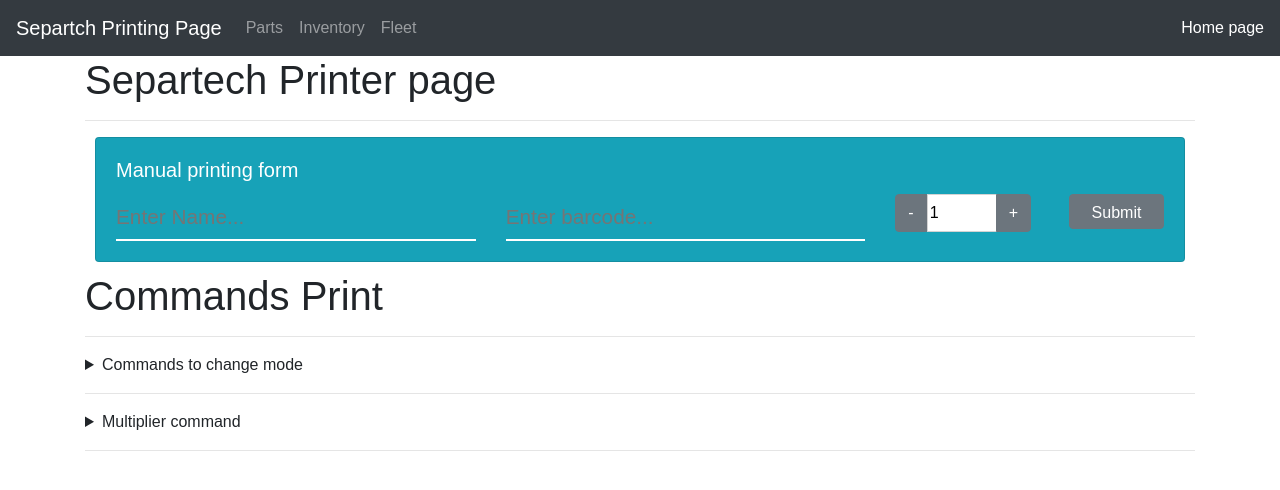
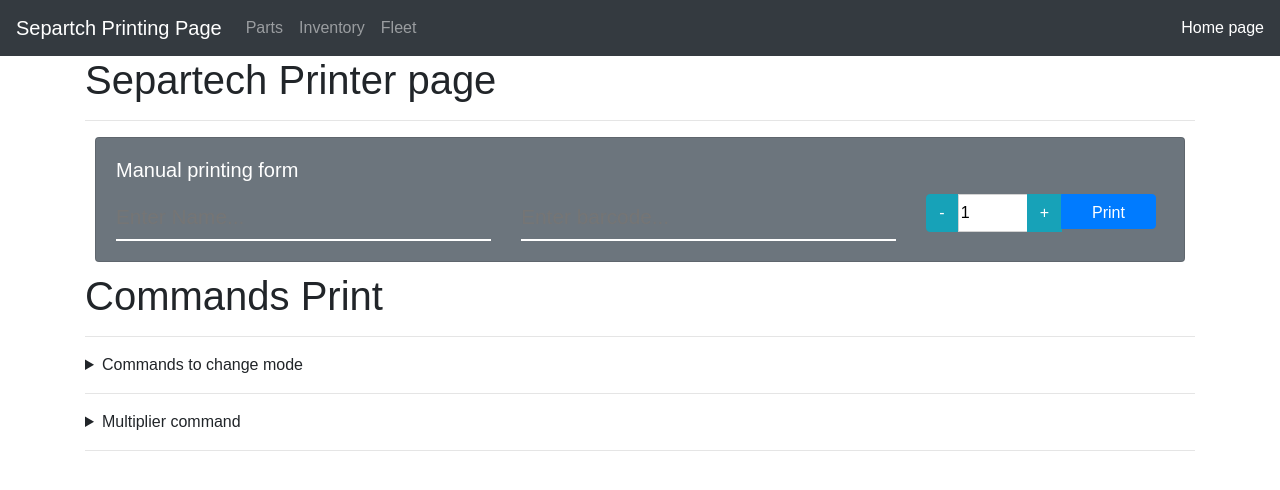
Before and after one commit to Sprtch/huron, a React (Create React App) app: page / in a window 1280 px wide. Shown: the top 490 px of the page. Built offline with nearby package versions, Linux system fonts and the light colour scheme; no server answers; a web font is replaced by a local one.

Commit message:
home page: fix design manual printing form

```diff
--- a/src/screens/Home.js
+++ b/src/screens/Home.js
@@ -38,12 +38,13 @@ const ManualPrint = () => {
       axios.post("/api/print", { name, barcode, number }).then(() => {
         setName("");
         setBarcode("");
+        setNumber(1);
       });
     }
   };
 
   return (
-    <Card body inverse color="info">
+    <Card body inverse color="secondary">
       <CardTitle tag="h5">Manual printing form</CardTitle>
 
       <Row>
@@ -65,20 +66,17 @@ const ManualPrint = () => {
         </Col>
         <div className="col-auto text-right">
           <div className="btn-group mr-2" role="group">
-            <Button color="secondary" onClick={decrease}>
+            <Button color="info" onClick={decrease}>
               -
             </Button>
             <PlainInput type="number" value={number} onChange={handleNumber} />
-            <Button color="secondary" onClick={increase}>
+            <Button color="info" onClick={increase}>
               +
             </Button>
-          </div>
-        </div>
-        <div className="col-auto text-right">
             <Button
               onClick={sendPrint}
               style={{ width: "95px", height: "35px" }}
-            color="secondary"
+              color="primary"
             >
               {loading ? (
                 <div
@@ -87,9 +85,10 @@ const ManualPrint = () => {
                   role="status"
                 />
               ) : (
-              "Submit"
+                "Print"
               )}
             </Button>
+          </div>
         </div>
       </Row>
     </Card>
```
Lines whose indentation alone changed are shown as unchanged.
